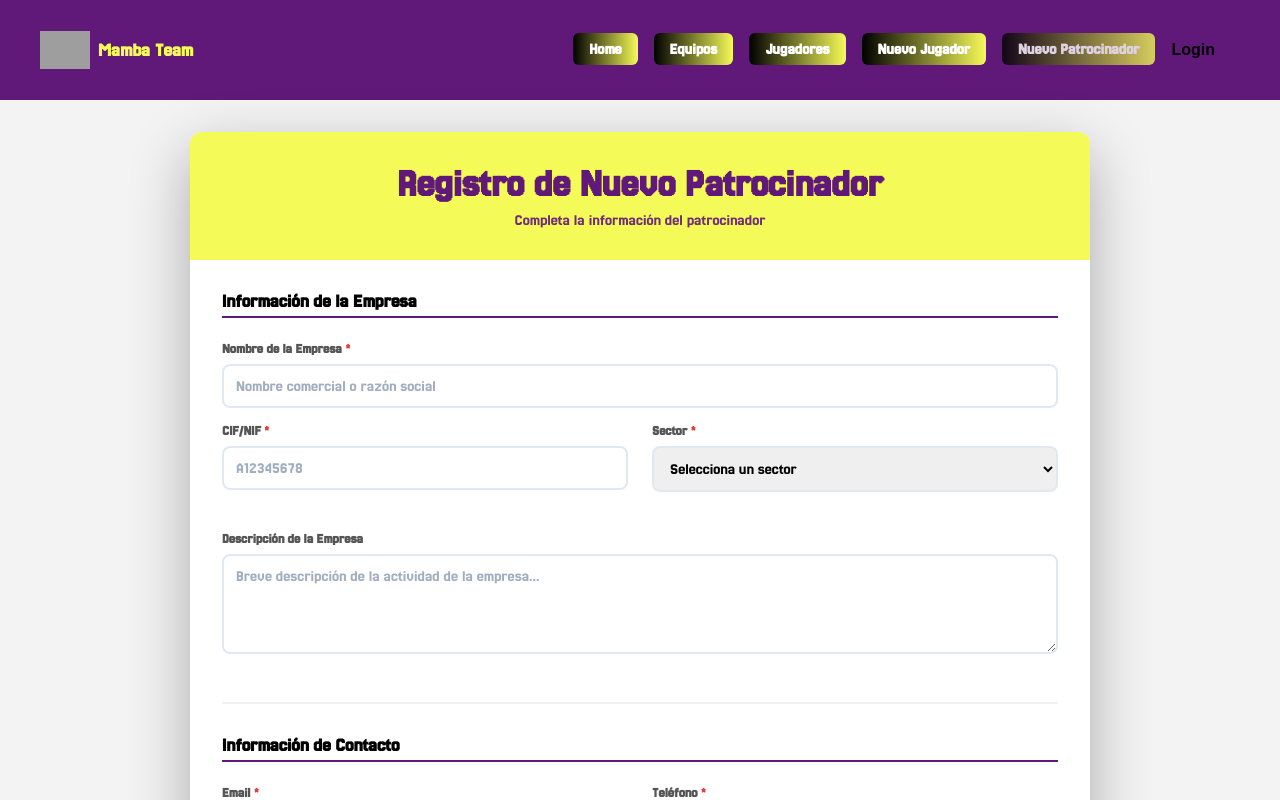
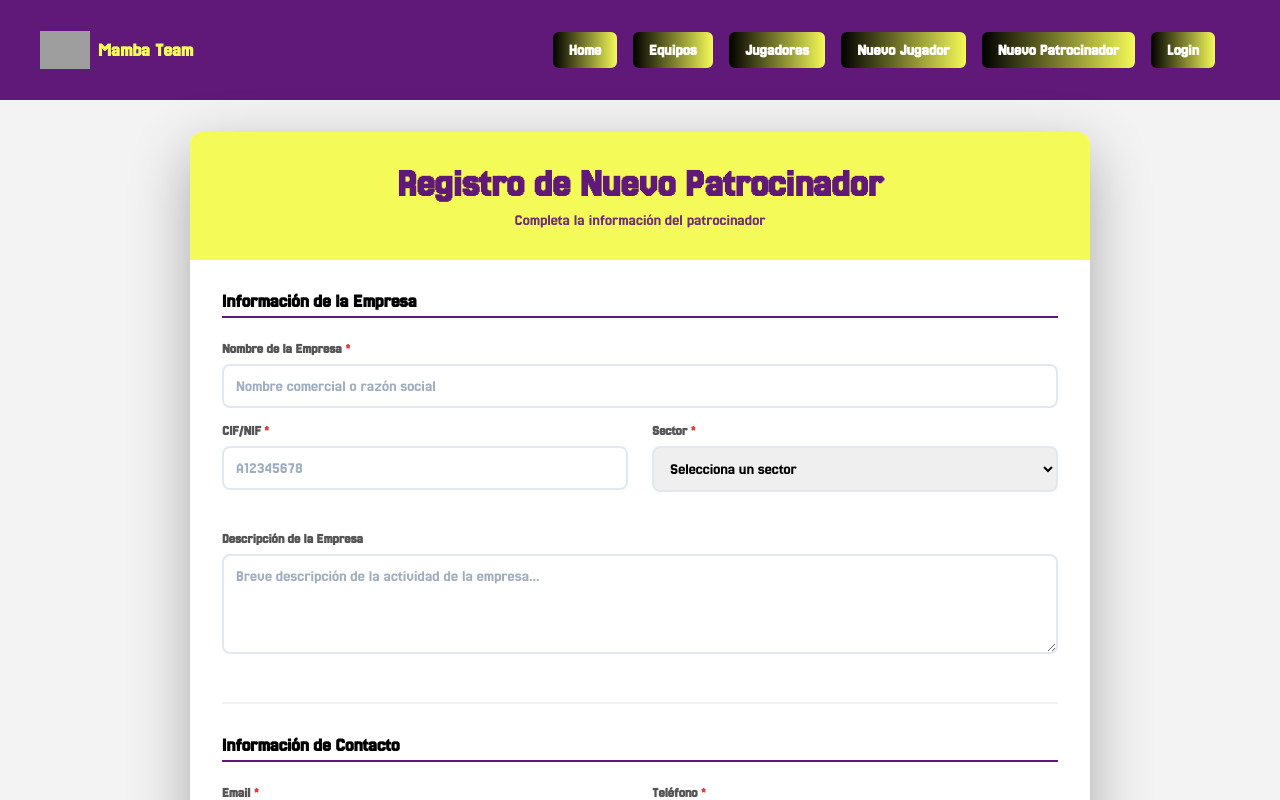
Before and after one commit to Taazz7/TFG-MambaTeam, a Vue app: page /formularioPatrocinador in a window 1280 px wide. Shown: the top 800 px of the page. Built offline with nearby package versions, Linux system fonts and the light colour scheme; grey boxes are pictures that could not be loaded.

Commit message:
Modificacion estilos botones y ststs

```diff
--- a/src/admin/AdminStats.vue
+++ b/src/admin/AdminStats.vue
@@ -1,7 +1,8 @@
 <template>
   <div class="admin-stats">
 
-    <h2>ESTADÍSTICAS – NACIONAL</h2>
+    <h2 class="Subtitulo">ESTADÍSTICAS – NACIONAL</h2>
+
     <table class="stats-table">
       <thead>
         <tr>
@@ -29,16 +30,18 @@
           <td><input v-model.number="j.por3Pts" /></td>
 
           <td>
-            <button class="btn-guardar" @click="saveNac(j)">
+          <button class="btn btn--success" @click="saveNac(j)">
             💾 Guardar
-            </button>
+          </button>
+
 
           </td>
         </tr>
       </tbody>
     </table>
 
-    <h2 style="margin-top: 40px;">ESTADÍSTICAS – ARAGONESA</h2>
+   <h2 class="Subtitulo">ESTADÍSTICAS – ARAGONESA</h2>
+
     <table class="stats-table">
       <thead>
         <tr>
@@ -62,9 +65,9 @@
           <td><input v-model.number="j.tresPts" /></td>
 
           <td>
-            <button class="btn-guardar" @click="saveArag(j)">
+          <button class="btn btn--success" @click="saveArag(j)">
             💾 Guardar
-            </button>
+          </button>
 
           </td>
         </tr>
@@ -90,45 +93,3 @@ onMounted(() => {
   loadAll()
 })
 </script>
-
-<style>
-.stats-table {
-  width: 100%;
-  border-collapse: collapse;
-  margin-bottom: 30px;
-}
-
-.stats-table th,
-.stats-table td {
-  border: 1px solid #ccc;
-  padding: 8px;
-}
-
-.stats-table input {
-  width: 70px;
-}
-
-.btn-guardar {
-  background-color: #28a745; /* Verde */
-  color: white;
-  border: none;
-  padding: 6px 12px;
-  border-radius: 6px;
-  cursor: pointer;
-  font-weight: bold;
-  display: flex;
-  align-items: center;
-  gap: 6px;
-  transition: background-color 0.2s ease;
-}
-
-.btn-guardar:hover {
-  background-color: #218838; /* Verde más oscuro */
-}
-
-.btn-guardar:active {
-  background-color: #1e7e34;
-  transform: scale(0.97);
-}
-
-</style>
--- a/src/components/header.vue
+++ b/src/components/header.vue
@@ -11,33 +11,34 @@
       <nav class="nav">
         <ul class="nav__list">
           <li class="nav__item">
-            <router-link class="nav__link" to="/">Home</router-link>
+            <router-link class="btn btn--primary" to="/">Home</router-link>
           </li>
           <li class="nav__item">
-            <router-link class="nav__link" to="/equipo/nacA1Masc">Equipos</router-link>
+            <router-link class="btn btn--primary" to="/equipo/nacA1Masc">Equipos</router-link>
           </li>
           <li class="nav__item">
-            <router-link class="nav__link" to="/jugador">Jugadores</router-link>
+            <router-link class="btn btn--primary" to="/jugador">Jugadores</router-link>
           </li>
           <li class="nav__item">
-            <router-link class="nav__link" to="/formularioJugador">Nuevo Jugador</router-link>
+            <router-link class="btn btn--primary" to="/formularioJugador">Nuevo Jugador</router-link>
           </li>
           <li class="nav__item">
-            <router-link class="nav__link" to="/formularioPatrocinador">Nuevo Patrocinador</router-link>
+            <router-link class="btn btn--primary" to="/formularioPatrocinador">Nuevo Patrocinador</router-link>
           </li>
 
           <!-- 🔐 LOGIN / ADMIN -->
           <li class="nav__item" v-if="!isLoggedIn()">
-            <button class="nav__link nav__button" @click="goLogin">Login</button>
+            <button class="btn btn--primary" @click="goLogin">Login</button>
           </li>
 
           <li class="nav__item" v-if="isLoggedIn() && isAdmin()">
-            <button class="nav__link nav__button" @click="goAdmin">Administración</button>
+            <button class="btn btn--primary" @click="goAdmin">Administración</button>
           </li>
 
           <li class="nav__item" v-if="isLoggedIn()">
-            <button class="nav__link nav__button" @click="logout">Salir</button>
+            <button class="btn btn--primary" @click="logout">Salir</button>
           </li>
+
         </ul>
       </nav>
 
@@ -59,12 +60,4 @@ const goAdmin = () => router.push('/admin/stats')
 <style lang="scss" scoped>
 @import '@/styles/main.scss';
 
-.nav__button {
-  background: none;
-  border: none;
-  cursor: pointer;
-  font-size: inherit;
-  padding: 0;
-  color: inherit;
-}
 </style>
--- /dev/null
+++ b/src/styles/_buttons.scss
@@ -0,0 +1,63 @@
+/* ============================
+   BOTONES GLOBALES
+   ============================ */
+
+/* BOTÓN BASE */
+.btn {
+  padding: 0.6rem 1rem;
+  border-radius: 6px;
+  font-weight: bold;
+  cursor: pointer;
+  border: none;
+  font-family: $font-family-base;
+  font-size: $font-size-base;
+  display: inline-flex;
+  align-items: center;
+  justify-content: center;
+  gap: 6px;
+  @include transition(all);
+}
+
+/* ============================
+   BOTÓN PRINCIPAL (ESTILO NAV)
+   ============================ */
+.btn--primary {
+  background: linear-gradient(to right, $color-dark, $color-light);
+  color: white;
+  text-decoration: none;
+
+  &:hover {
+    opacity: 0.85;
+    transform: translateY(-2px);
+  }
+}
+
+/* ============================
+   BOTÓN SECUNDARIO
+   ============================ */
+.btn--secondary {
+  background: #e2e8f0;
+  color: #4a5568;
+
+  &:hover {
+    background: #cbd5e0;
+    transform: translateY(-2px);
+  }
+}
+
+/* ============================
+   BOTÓN GUARDAR (VERDE)
+   ============================ */
+.btn--success {
+  background-color: #28a745;
+  color: white;
+
+  &:hover {
+    background-color: #218838;
+  }
+
+  &:active {
+    background-color: #1e7e34;
+    transform: scale(0.97);
+  }
+}
--- a/src/styles/_nav.scss
+++ b/src/styles/_nav.scss
@@ -14,18 +14,10 @@
       list-style: none;
     }
 
+    /* Ahora solo define comportamiento, no estilos visuales */
     &__link {
-      color: $color-light;
       text-decoration: none;
-      padding: $spacing-xs $spacing-sm;
-      background: linear-gradient(to right, $color-dark, $color-light);
-      border-radius: 6px;
-      font-weight: bold;
-      color: #ffffff;
-
-      &.router-link-active {
-        opacity: 0.8;
-      }
+      color: white;
     }
   }
 }
--- /dev/null
+++ b/src/styles/_tables.scss
@@ -0,0 +1,26 @@
+/* ============================
+   TABLAS ADMIN
+   ============================ */
+
+.stats-table {
+  width: 100%;
+  border-collapse: collapse;
+  margin-bottom: 30px;
+
+  th,
+  td {
+    border: 1px solid #ccc;
+    padding: 8px;
+    text-align: center;
+    vertical-align: middle;
+  }
+
+  td:last-child {
+    text-align: center;
+  }
+
+  input {
+    width: 70px;
+    text-align: center;
+  }
+}
--- a/src/styles/main.scss
+++ b/src/styles/main.scss
@@ -19,3 +19,9 @@
 
 // 5. Utilidades
 @import './utilities';
+
+// 6. Botones globales
+@import './buttons';
+
+// 7. Tablas AdminStats
+@import './tables';
```
